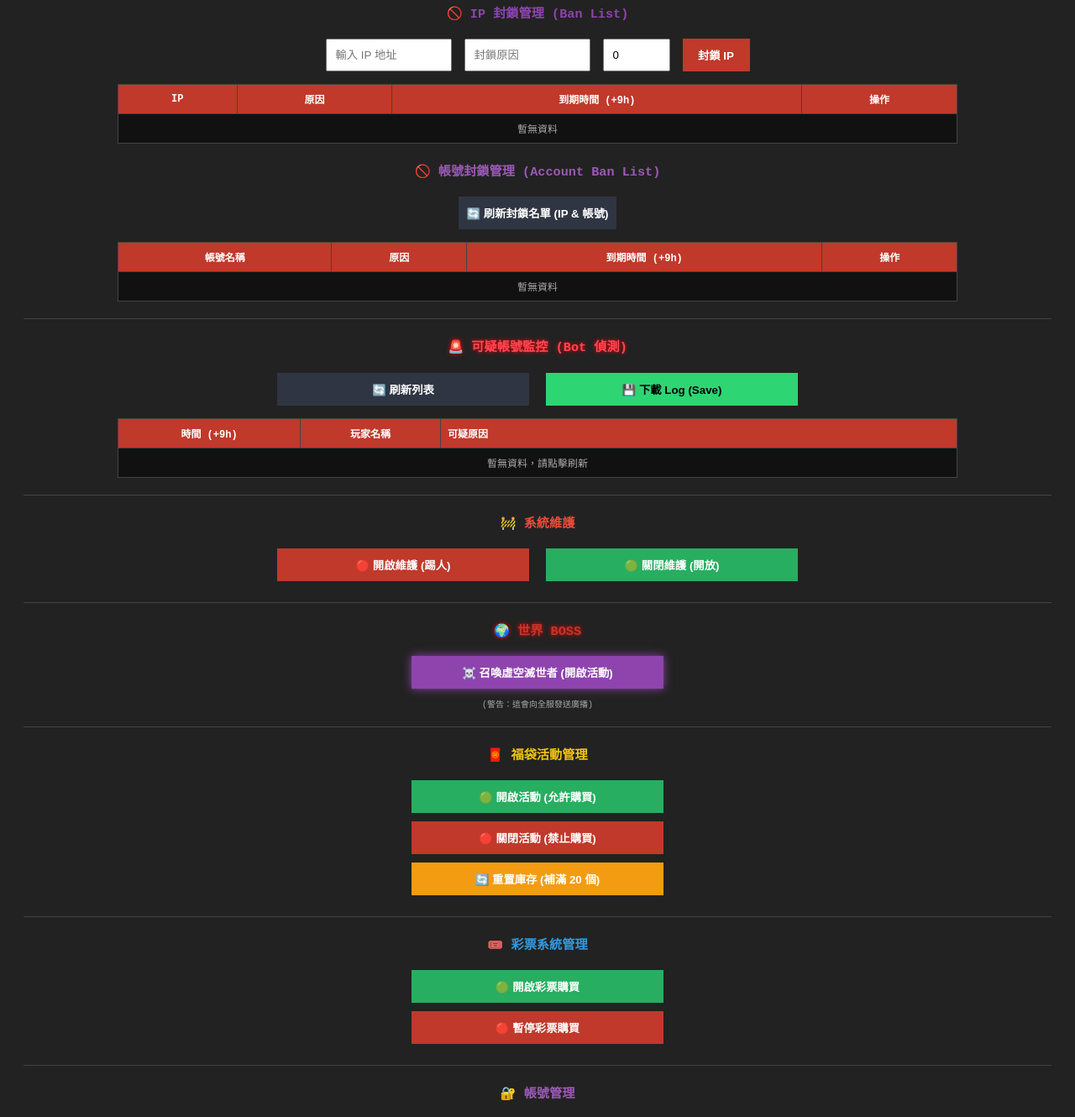
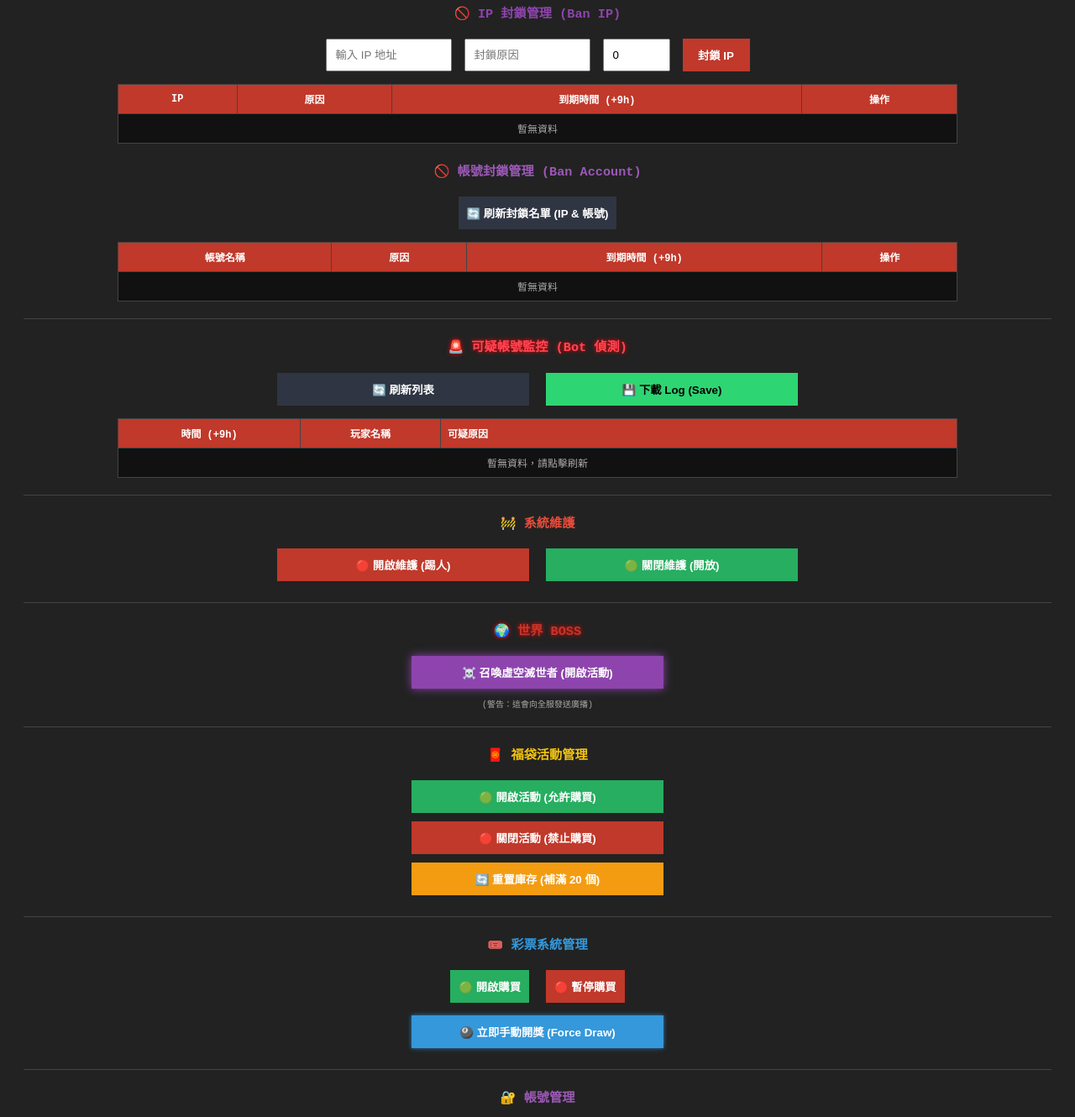
Before and after one commit to ericleung001/rpg, a website: page admin.html in a window 1280 px wide. Shown: the part 446-1776 px from the top of the page at 84% size. Drawn offline with nearby package versions, Linux system fonts and the light colour scheme.

Commit message:
Update admin.html

```diff
--- a/admin.html
+++ b/admin.html
@@ -3,7 +3,7 @@
 <head>
     <meta charset="UTF-8">
     <meta name="viewport" content="width=device-width, initial-scale=1.0">
-    <title>GM 超級後台</title>
+    <title>GM 超級後台2</title>
     <style>
         body { background: #222; color: #fff; font-family: monospace; padding: 20px; text-align: center; }
         input, select, button { padding: 10px; margin: 5px; width: 100%; max-width: 300px; box-sizing: border-box; }
@@ -21,6 +21,7 @@
         .btn-close { background: #c0392b; }
         .btn-reset { background: #f39c12; }
         .btn-boss { background: #8e44ad; box-shadow: 0 0 10px #8e44ad; }
+        .btn-draw { background: #3498db; box-shadow: 0 0 5px #2980b9; }
 
         /* 表格共用樣式 */
         table { width: 100%; max-width: 1000px; margin: 0 auto; border-collapse: collapse; background: #111; font-size: 12px; margin-bottom: 20px; }
@@ -90,7 +91,7 @@
 
     <hr>
 
-    <h3 style="color: #8e44ad;">🚫 IP 封鎖管理 (Ban List)</h3>
+    <h3 style="color: #8e44ad;">🚫 IP 封鎖管理 (Ban IP)</h3>
     <div style="display:flex; justify-content:center; gap:5px; margin-bottom:10px;">
         <input type="text" id="ban-ip" placeholder="輸入 IP 地址" style="width:150px;">
         <input type="text" id="ban-reason" placeholder="封鎖原因" style="width:150px;">
@@ -112,7 +113,7 @@
         </tbody>
     </table>
 
-    <h3 style="color: #9b59b6;">🚫 帳號封鎖管理 (Account Ban List)</h3>
+    <h3 style="color: #9b59b6;">🚫 帳號封鎖管理 (Ban Account)</h3>
     <div style="margin-bottom:10px;">
         <button onclick="refreshBans()" style="background:#2f3542; width:auto;">🔄 刷新封鎖名單 (IP & 帳號)</button>
     </div>
@@ -186,9 +187,12 @@
     <hr>
 
     <h3 style="color: #3498db;">🎟️ 彩票系統管理</h3>
-    <div style="display:flex; flex-direction: column; align-items: center;">
-        <button class="btn-open" onclick="controlLottery(true)">🟢 開啟彩票購買</button>
-        <button class="btn-close" onclick="controlLottery(false)">🔴 暫停彩票購買</button>
+    <div style="display:flex; flex-direction: column; align-items: center; gap: 5px;">
+        <div style="display:flex; gap:10px;">
+            <button class="btn-open" onclick="controlLottery(true)">🟢 開啟購買</button>
+            <button class="btn-close" onclick="controlLottery(false)">🔴 暫停購買</button>
+        </div>
+        <button class="btn-draw" onclick="forceDraw()" style="margin-top:5px;">🎱 立即手動開獎 (Force Draw)</button>
     </div>
 
     <hr>
@@ -406,9 +410,10 @@
 
     <script>
         const socket = io('https://mmo.ttctv-105.cc', {
-    transports: ['websocket', 'polling'],
-    secure: true // 因為你用 https，建議加呢個
-});
+            transports: ['websocket', 'polling'],
+            secure: true
+        });
+
         socket.on('connect', () => {
             log("✅ 連線成功，請輸入密碼與玩家名稱。");
         });
@@ -435,7 +440,7 @@
         }
 
         // ============================
-        // 🟢 線上玩家管理 (New with Pagination & Search)
+        // 🟢 線上玩家管理 (Search & Pagination)
         // ============================
         let onlinePlayersData = [];
         let onlinePage = 1;
@@ -573,11 +578,21 @@
             }
         }
 
+        // 🟢 [補回] 解封帳號函式
         function doUnbanAcc(name) {
             const pass = getPass();
             if(!pass) return;
             if (confirm(`確定要解封帳號 [${name}] 嗎？`)) {
                 socket.emit('adminUnbanAccount', { adminPass: pass, targetName: name });
+            }
+        }
+
+        // 🟢 [補回] 手動開獎函式
+        function forceDraw() {
+            const pass = getPass();
+            if(!pass) return;
+            if(confirm("🎱 確定要立即執行六合彩開獎嗎？\n(將會廣播全服並計算獎金)")) {
+                socket.emit('adminDrawLottery', { adminPass: pass });
             }
         }
 
@@ -604,7 +619,7 @@
             });
         });
 
-        // 🟢 [新增] 接收帳號封鎖列表
+        // 🟢 [補回] 接收帳號封鎖列表
         socket.on('adminAccountBanList', (bans) => {
             const tbody = document.getElementById('ban-acc-list');
             tbody.innerHTML = '';
```
